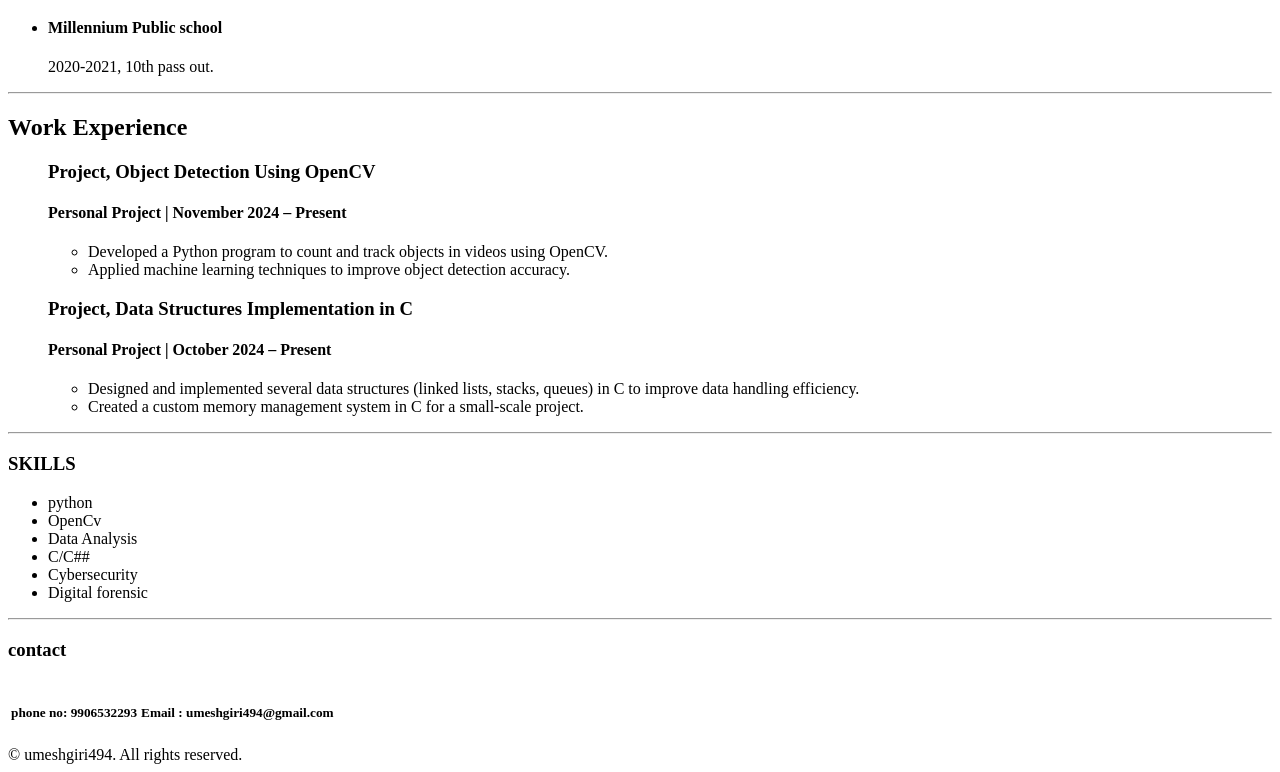
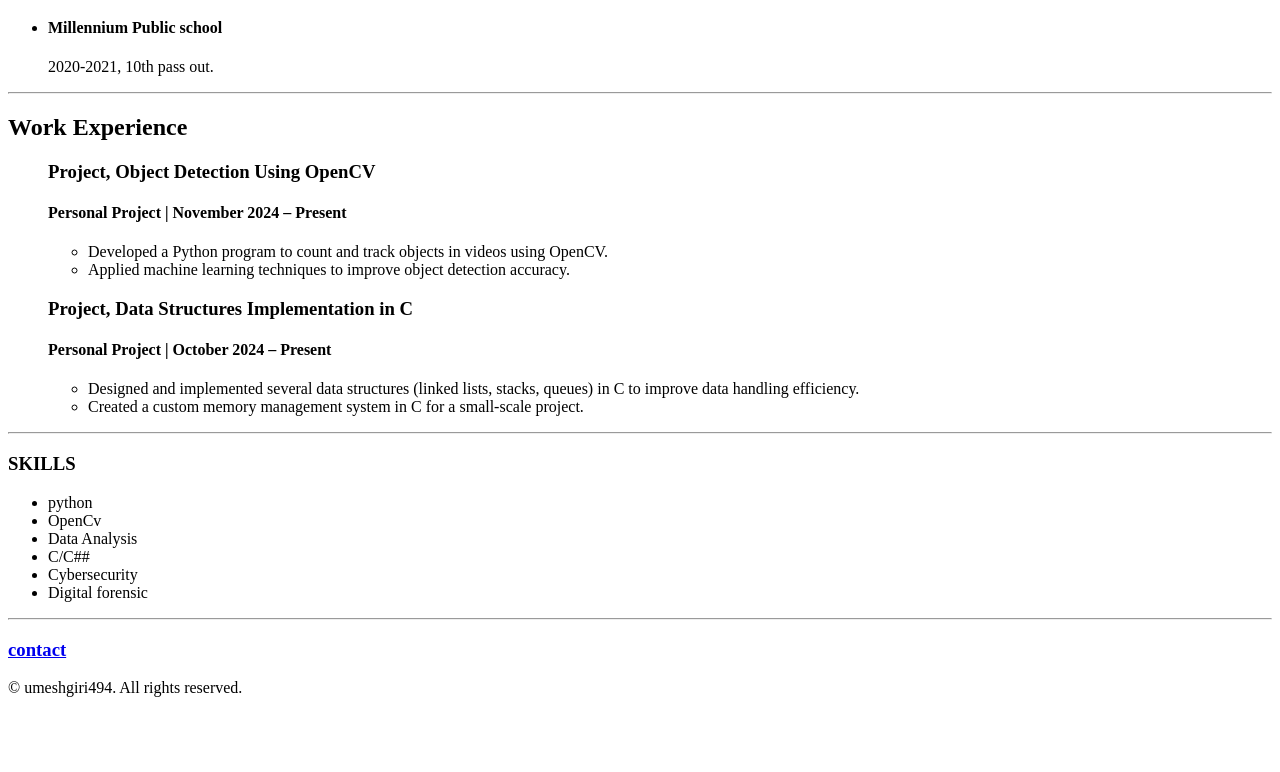
Before and after one commit to 494494/my-resume, a plain HTML site: page index.html in a window 1280 px wide. Shown: the part 483-1255 px from the top of the page. After the commit the page ends 1188 px from the top, so only its background shows below. Drawn offline with Linux system fonts and the light colour scheme.

Commit message:
Add files via upload

```diff
--- a/index.html
+++ b/index.html
@@ -54,13 +54,7 @@
         <li>Digital forensic</li>
     </ul><hr>
 <!-- contact     -->
- <h3>contact</h3>
- <table>
-    <tr>
-        <th><h5>phone no: 9906532293</h5></th>
-        <th><h5>Email   : umeshgiri494@gmail.com</h5></th>
-    </tr>
- </table>
+ <a href="./contact.html"><h3>contact</h3></a>
  <footer>
    <div> © umeshgiri494. All rights reserved.</div>
  </footer>
```
Also changed, not shown: contact.html (added, +9 -0 lines).
